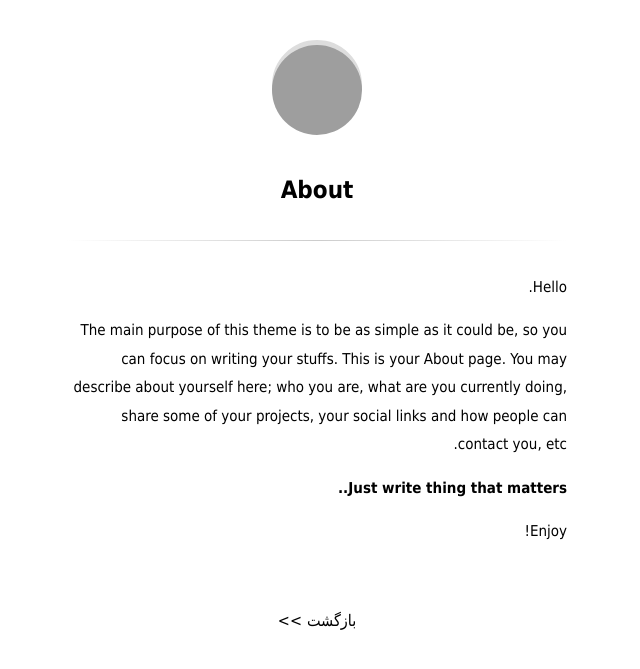
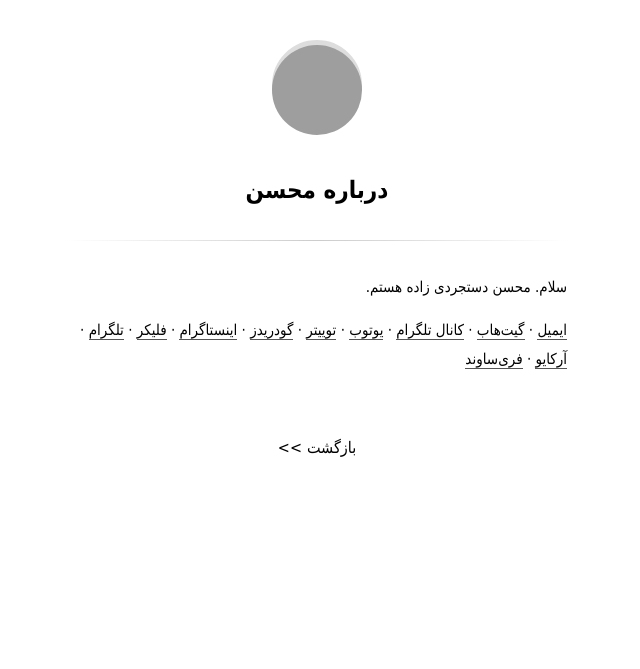
Before and after one commit to mohsend/mehsen.ir, a Jekyll site: the page built from about.md, in a window 1280 px wide. Shown: the top 669 px of the page, without its empty margins (442-1082 px from the left). Built offline with Jekyll 4.4.1, drawn with Linux system fonts in a browser that asks for light colours; some web fonts are replaced; grey boxes are pictures that could not be loaded.

Commit message:
Add about me

```diff
--- a/about.md
+++ b/about.md
@@ -1,12 +1,18 @@
 ---
 layout: page
-title: About
+title: درباره محسن
 ---
 
-Hello.
+سلام. محسن دستجردی زاده هستم.
 
-The main purpose of this theme is to be as simple as it could be, so you can focus on writing your stuffs. This is your About page. You may describe about yourself here; who you are, what are you currently doing, share some of your projects, your social links and how people can contact you, etc.
-
-**Just write thing that matters..**
-
-Enjoy!
+[ایمیل](mailto:me@mehsen.com) &middot;
+[گیت‌هاب](https://github.com/mohsend/) &middot;
+[کانال تلگرام](https://t.me/mehsen_com/) &middot;
+[یوتوب](https://www.youtube.com/channel/UC042DJhjdsKnTmKKOwdmGjg) &middot;
+[توییتر](https://twitter.com/dstjrd/) &middot;
+[گودریدز](https://www.goodreads.com/mohsend/) &middot;
+[اینستاگرام](https://www.instagram.com/mehsend/) &middot;
+[فلیکر](https://www.flickr.com/photos/mehsen/) &middot;
+[تلگرام](https://t.me/mehsend/) &middot;
+[آرکایو](https://archive.org/details/@mehsen) &middot;
+[فری‌ساوند](https://freesound.org/people/mehsen/)
```
